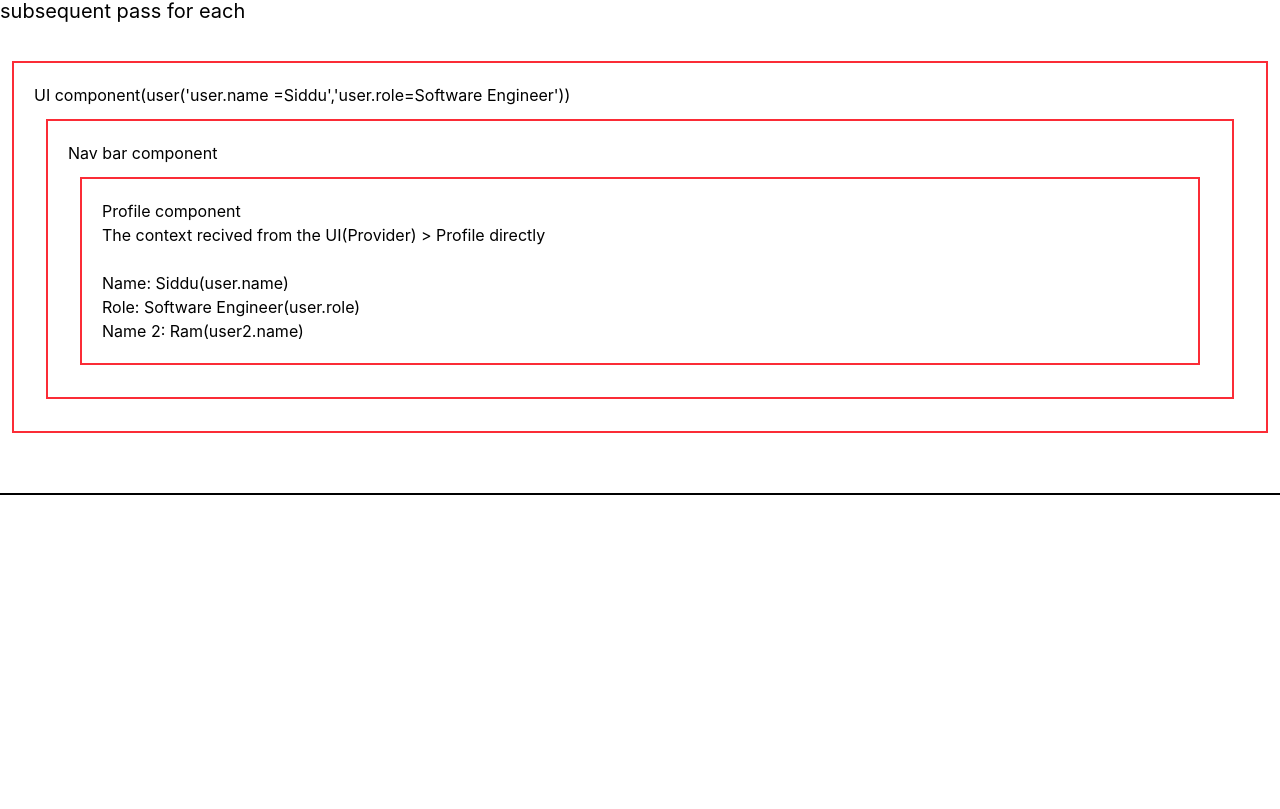
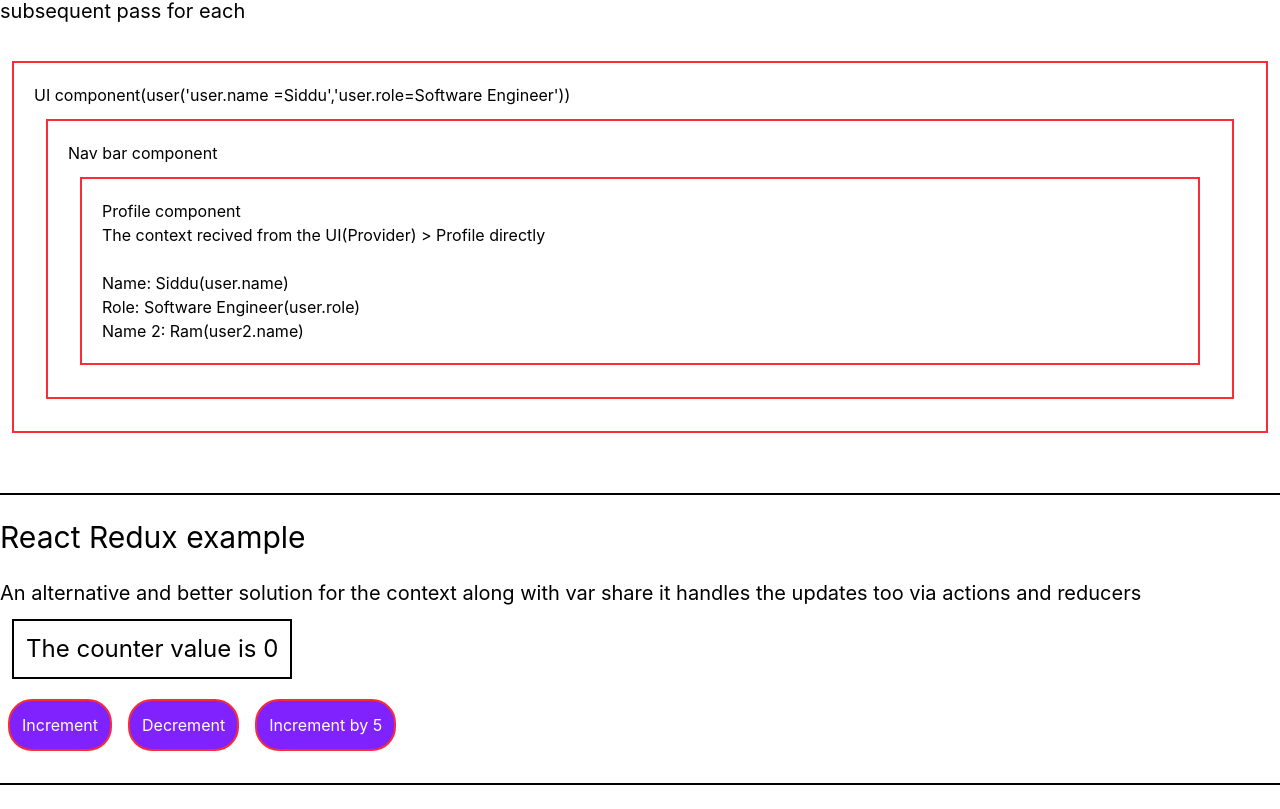
Before and after one commit to Siddu4101/React, a React (Vite) app in the folder concepts/concepts-app/: page / in a window 1280 px wide. Shown: the part 3951-4760 px from the top of the page. Before the commit the page ends 4470 px from the top, so only its background shows below. Built offline with nearby package versions, Linux system fonts and the light colour scheme; no server answers.

Commit message:
usage of the redux in react

```diff
--- a/concepts/concepts-app/src/App.jsx
+++ b/concepts/concepts-app/src/App.jsx
@@ -14,6 +14,7 @@
 import User from "./react-router/pages/User"
 import UiWithoutContext from "./context/withoutContext/UiWithoutContext"
 import UiWithContext from "./context/withContext/UiWithContext"
+import CounterStoreProvider from "./redux-toolkit/CounterStoreProvider"
 
 const router = createBrowserRouter(
   createRoutesFromElements(
@@ -69,6 +70,8 @@
     {/* Context usage example */}
     <UiWithoutContext/><br /><br /><br/>
     <UiWithContext/> <br /><br /><hr /><hr /><br/>
+    {/* Redux example */}
+    <CounterStoreProvider/><br /><br /><hr /><hr /><br/>
     </>
   )
 }
--- /dev/null
+++ b/concepts/concepts-app/src/redux-toolkit/CounterApp.jsx
@@ -0,0 +1,19 @@
+import { useDispatch, useSelector } from "react-redux"
+import { decrement, increment, incrementByVal } from "./CounterSlice"
+
+
+
+export default function CounterApp(){
+    const count = useSelector(state => state.counterReduxStore.count) /* the state.{storeKeyName}.{sliceStateName} */
+    const dispatch = useDispatch()
+
+    return<>
+    <h1 className="text-3xl">React Redux example</h1> <br />
+    <h2 className="text-xl">An alternative and better solution for the context along with var share it handles the updates too via actions and reducers</h2>
+    <h3 className="p-3 m-3 text-2xl border-2 w-fit ">The counter value is {count}</h3>
+
+    <button className="p-3 m-2 border-2 bg-violet-600 border-red-500 rounded-3xl text-white" onClick={()=>dispatch(increment())}>Increment</button>
+    <button className="p-3 m-2 border-2 bg-violet-600 border-red-500 rounded-3xl text-white" onClick={()=>dispatch(decrement())}>Decrement</button>
+    <button className="p-3 m-2 border-2 bg-violet-600 border-red-500 rounded-3xl text-white" onClick={()=>dispatch(incrementByVal(5))}>Increment by 5</button>
+    </>
+}
--- /dev/null
+++ b/concepts/concepts-app/src/redux-toolkit/CounterSlice.jsx
@@ -0,0 +1,24 @@
+import {createSlice} from '@reduxjs/toolkit'
+
+const CounterSlice = createSlice({
+    name: "counterSlice", /* name used for the type defining for the actions (ex: counterSlice/increment) */
+
+    initialState: { /* state */
+        count: 0
+    },
+
+    reducers: {
+        increment: function(state){ /* current state */
+            state.count += 1
+        },
+        decrement: (state)=>{
+            state.count -= 1 /* no need of the usestate redux handles it and updates in the ui if there is any change */
+        },
+        incrementByVal: function(state, action){ /* current state and parameter/payload */
+            state.count += action.payload
+        }
+    }
+})
+
+export const {increment, decrement, incrementByVal} = CounterSlice.actions /* actions to use outside for update */
+export const CounterSliceReducer = CounterSlice.reducer /* to register in the store */
--- /dev/null
+++ b/concepts/concepts-app/src/redux-toolkit/CounterStore.jsx
@@ -0,0 +1,10 @@
+import { configureStore } from "@reduxjs/toolkit";
+import { CounterSliceReducer } from "./CounterSlice"
+
+const CounterStore = configureStore({
+    reducer:{
+        counterReduxStore : CounterSliceReducer /* The key should be used to access the state/reducer in other components value is the reducer of the slice*/
+    }
+})
+
+export default CounterStore
--- /dev/null
+++ b/concepts/concepts-app/src/redux-toolkit/CounterStoreProvider.jsx
@@ -0,0 +1,11 @@
+import {Provider} from "react-redux"
+import CounterStore from "./CounterStore"
+import CounterApp from "./CounterApp"
+
+export default function CounterStoreProvider(){
+    return <>
+        <Provider store={CounterStore}>
+            <CounterApp/>{/* This can access and modify the store states */}
+        </Provider>
+    </>
+}
```
Also changed, not shown: concepts/concepts-app/src/redux-toolkit/README.md.
